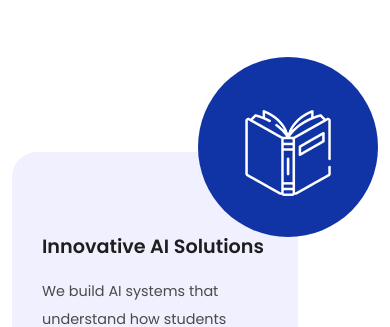
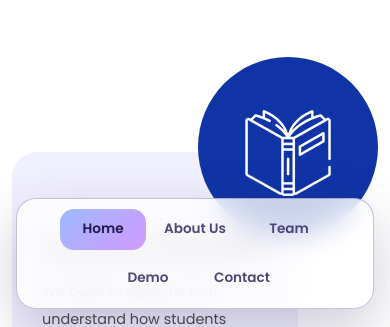
Before and after one commit to Agnes-qq/pocketpal.github.io, a React app: page / in a window 390 px wide. Shown: the part 519-846 px from the top of the page. Built offline with nearby package versions, Linux system fonts and the light colour scheme.

Commit message:
sidebar added

```diff
--- a/package.json
+++ b/package.json
@@ -1,4 +1,5 @@
 {
+  "homepage": "https://Agnes-qq.github.io/pocketpal.github.io",
   "name": "ad-page-pocketpal",
   "private": true,
   "version": "1.0.0",
@@ -14,6 +15,7 @@
   },
   "devDependencies": {
     "@vitejs/plugin-react": "^4.3.4",
+    "gh-pages": "^6.3.0",
     "vite": "^5.4.14"
   }
 }
--- a/src/components/SiteHeader.jsx
+++ b/src/components/SiteHeader.jsx
@@ -26,26 +26,13 @@ export function SiteHeader({
       <div className="container">
         <div className="row">
           <div className="col-12">
-            <nav className="main-nav">
+            <nav className={`main-nav${home ? ' main-nav--home' : ''}`}>
               <a href="index.html" className="logo">
                 <img src="/assets/images/PocketPallogov2.png" alt="PocketPal" />
               </a>
 
-              {home ? (
-                <div className="search-input">
-                  <form id="search" action="#" onSubmit={(event) => event.preventDefault()}>
-                    <input
-                      type="text"
-                      placeholder="Type Something"
-                      id="searchText"
-                      name="searchKeyword"
-                      aria-label="Search"
-                    />
-                    <i className="fa fa-search"></i>
-                  </form>
-                </div>
-              ) : null}
-
+              {!home ? (
+                <>
                   <ul className={`nav${mobileMenuOpen ? ' menu-open' : ''}`}>
                     {navItems.map((item) => (
                       <li className="scroll-to-section" key={item.id}>
@@ -68,6 +55,8 @@ export function SiteHeader({
                   >
                     <span>Menu</span>
                   </button>
+                </>
+              ) : null}
             </nav>
           </div>
         </div>
--- a/src/pages/HomePage.jsx
+++ b/src/pages/HomePage.jsx
@@ -8,6 +8,14 @@ const supportCategoryLabels = {
   productivity: 'Productivity',
   'campus-life': 'Campus Life'
 };
+
+const homeSectionNavItems = [
+  { id: 'top', label: 'Home', href: '#top' },
+  { id: 'services', label: 'About Us', href: '#services' },
+  { id: 'team', label: 'Team', href: '#team' },
+  { id: 'events', label: 'Demo', href: '#events' },
+  { id: 'contact', label: 'Contact', href: '#contact' }
+];
 
 const services = [
   {
@@ -32,7 +40,7 @@ const services = [
     alt: 'Scalable campus vision',
     title: 'Scalable Campus Vision',
     description:
-      'PocketPal is designed to scale across universities as a shared intelligent layer for academic coordination — with a long-term vision of becoming the operating system that powers smarter, healthier campuses.'
+      'PocketPal is designed to scale across universities as a shared intelligent layer for academic coordination — with a long-term vision of becoming the operating system that empowers a smarter, and healthier campus life.'
   }
 ];
 
@@ -40,7 +48,7 @@ const accordionItems = [
   {
     id: 'collapseTwo',
     headingId: 'headingTwo',
-    title: 'AI-Driven Academic Task & Schedule Orchestration',
+    title: 'AI-Driven Academic Task & Scheduling Orchestration',
     body: 'PocketPal continuously translates academic requirements into actionable plans and adaptive schedules, helping students manage complex workloads without manual planning.'
   },
   {
@@ -92,19 +100,19 @@ const previews = [
     image: '/assets/images/event-01.jpg',
     category: 'Personalization',
     title: 'Onboarding Survey',
-    description: 'Onboarding surveys and continuous habit analysis tailored to individual'
+    description: 'Onboarding surveys and continuous habit analysis tailored to each individual'
   },
   {
     image: '/assets/images/event-02.jpg',
     category: 'Smart Scheduling',
     title: 'Task Prediction',
-    description: 'Habit-learning algorithm evolves with the interaction with users'
+    description: 'Habit-learning algorithm evolving with the interaction with users'
   },
   {
     image: '/assets/images/event-03.jpg',
     category: 'Community',
     title: 'Groups and Sharing',
-    description: 'Create, share, and engage'
+    description: 'Engage, share, and grow'
   }
 ];
 
@@ -255,6 +263,25 @@ export function HomePage() {
         onToggleMenu={() => setMobileMenuOpen((value) => !value)}
         onNavigate={handleNavClick}
       />
+
+      <nav className="floating-section-nav" aria-label="Page sections">
+        <div className="floating-section-nav__inner">
+          <span className="floating-section-nav__title">On this page</span>
+          <ul className="floating-section-nav__list">
+            {homeSectionNavItems.map((item) => (
+              <li key={item.id}>
+                <a
+                  href={item.href}
+                  className={activeSection === item.id ? 'active' : undefined}
+                  onClick={(event) => handleNavClick(event, item.href)}
+                >
+                  {item.label}
+                </a>
+              </li>
+            ))}
+          </ul>
+        </div>
+      </nav>
 
       <div
         className="main-banner"
@@ -418,7 +445,7 @@ export function HomePage() {
             <div className="col-lg-12 text-center">
               <div className="section-heading">
                 <h2>Our AI-Powered Support</h2>
-                <p className="support-cloud-subtitle">Explore PocketPal capabilities by category through a word cloud of high-impact features.</p>
+                <p className="support-cloud-subtitle">Explore PocketPal capabilities by category</p>
               </div>
             </div>
           </div>
--- a/src/styles/app.css
+++ b/src/styles/app.css
@@ -64,16 +64,10 @@ a[href*='duke.edu']:hover {
 }
 
 .logo img {
-  height: 32px !important;
+  height: 40px !important;
   width: auto !important;
-  max-height: 32px !important;
-}
-
-.search-input {
-  margin-left: 25px !important;
-  transform: translateY(-3px);
-  display: flex !important;
-  align-items: center !important;
+  max-height: 40px !important;
+  filter: drop-shadow(0 4px 10px rgba(44, 35, 86, 0.18));
 }
 
 .main-nav {
@@ -111,6 +105,61 @@ header .container .row .col-12 {
   display: flex;
   justify-content: center;
   align-items: center;
+}
+
+.floating-section-nav {
+  position: fixed;
+  top: 50%;
+  left: 24px;
+  z-index: 1001;
+  transform: translateY(-50%);
+}
+
+.floating-section-nav__inner {
+  min-width: 180px;
+  padding: 14px;
+  border-radius: 22px;
+  background: rgba(255, 255, 255, 0.78);
+  backdrop-filter: blur(14px);
+  box-shadow: 0 20px 54px rgba(45, 38, 88, 0.24);
+  border: 1px solid rgba(78, 64, 161, 0.32);
+}
+
+.floating-section-nav__title {
+  display: block;
+  margin-bottom: 10px;
+  color: rgba(62, 55, 112, 0.72);
+  font-size: 0.75rem;
+  font-weight: 700;
+  letter-spacing: 0.08em;
+  text-transform: uppercase;
+}
+
+.floating-section-nav__list {
+  display: flex;
+  flex-direction: column;
+  gap: 8px;
+  margin: 0;
+  padding: 0;
+  list-style: none;
+}
+
+.floating-section-nav__list a {
+  display: block;
+  padding: 10px 12px;
+  border-radius: 14px;
+  color: rgba(53, 46, 99, 0.88);
+  font-size: 0.95rem;
+  font-weight: 600;
+  text-decoration: none;
+  transition: background-color 0.2s ease, color 0.2s ease, transform 0.2s ease;
+}
+
+.floating-section-nav__list a:hover,
+.floating-section-nav__list a.active {
+  color: #20174d;
+  background: linear-gradient(135deg, rgba(153, 182, 255, 0.96), rgba(208, 150, 255, 0.96));
+  transform: translateX(2px);
 }
 
 .story-link {
@@ -238,6 +287,36 @@ header .container .row .col-12 {
 }
 
 @media (max-width: 768px) {
+  .floating-section-nav {
+    top: auto;
+    right: 16px;
+    bottom: 16px;
+    left: 16px;
+    transform: none;
+  }
+
+  .floating-section-nav__inner {
+    min-width: 0;
+    padding: 12px;
+    border-radius: 20px;
+  }
+
+  .floating-section-nav__title {
+    text-align: center;
+  }
+
+  .floating-section-nav__list {
+    flex-direction: row;
+    justify-content: space-between;
+    gap: 8px;
+  }
+
+  .floating-section-nav__list a {
+    padding: 10px 8px;
+    font-size: 0.85rem;
+    text-align: center;
+  }
+
   .main-banner {
     padding: 80px 0 50px 0 !important;
   }
@@ -358,6 +437,23 @@ header .container .row .col-12 {
 }
 
 @media (max-width: 480px) {
+  .floating-section-nav__title {
+    display: none;
+  }
+
+  .floating-section-nav__inner {
+    padding: 10px;
+  }
+
+  .floating-section-nav__list {
+    flex-wrap: wrap;
+    justify-content: center;
+  }
+
+  .floating-section-nav__list a {
+    min-width: 86px;
+  }
+
   .main-banner {
     padding: 60px 0 40px 0 !important;
   }
@@ -406,10 +502,6 @@ header .container .row .col-12 {
     height: 24px !important;
   }
 
-  .search-input {
-    display: none !important;
-  }
-
   .nav {
     font-size: 0.75rem !important;
   }
```
Also changed, not shown: 1 other file. Lines whose indentation alone changed are shown as unchanged.
